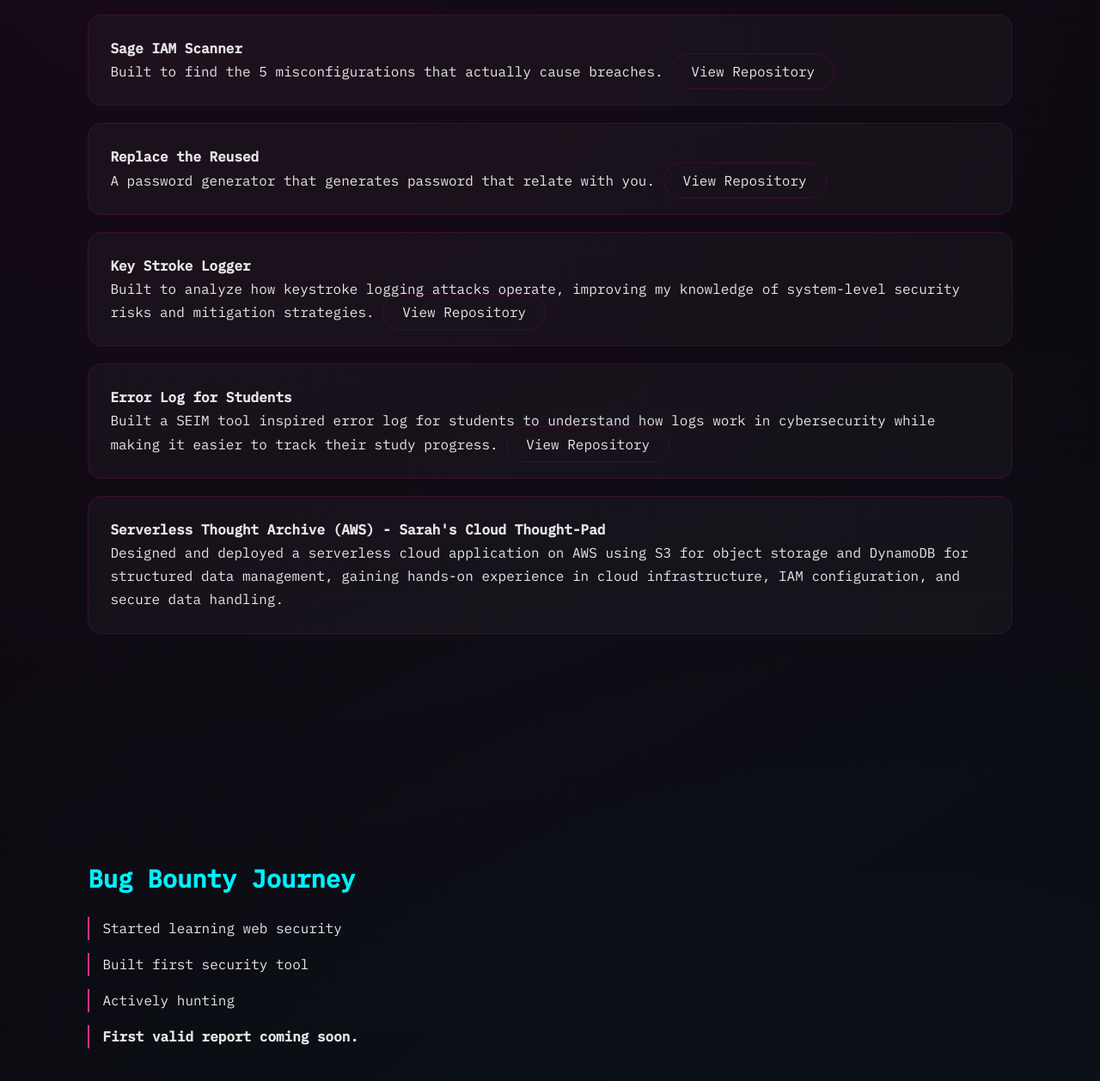
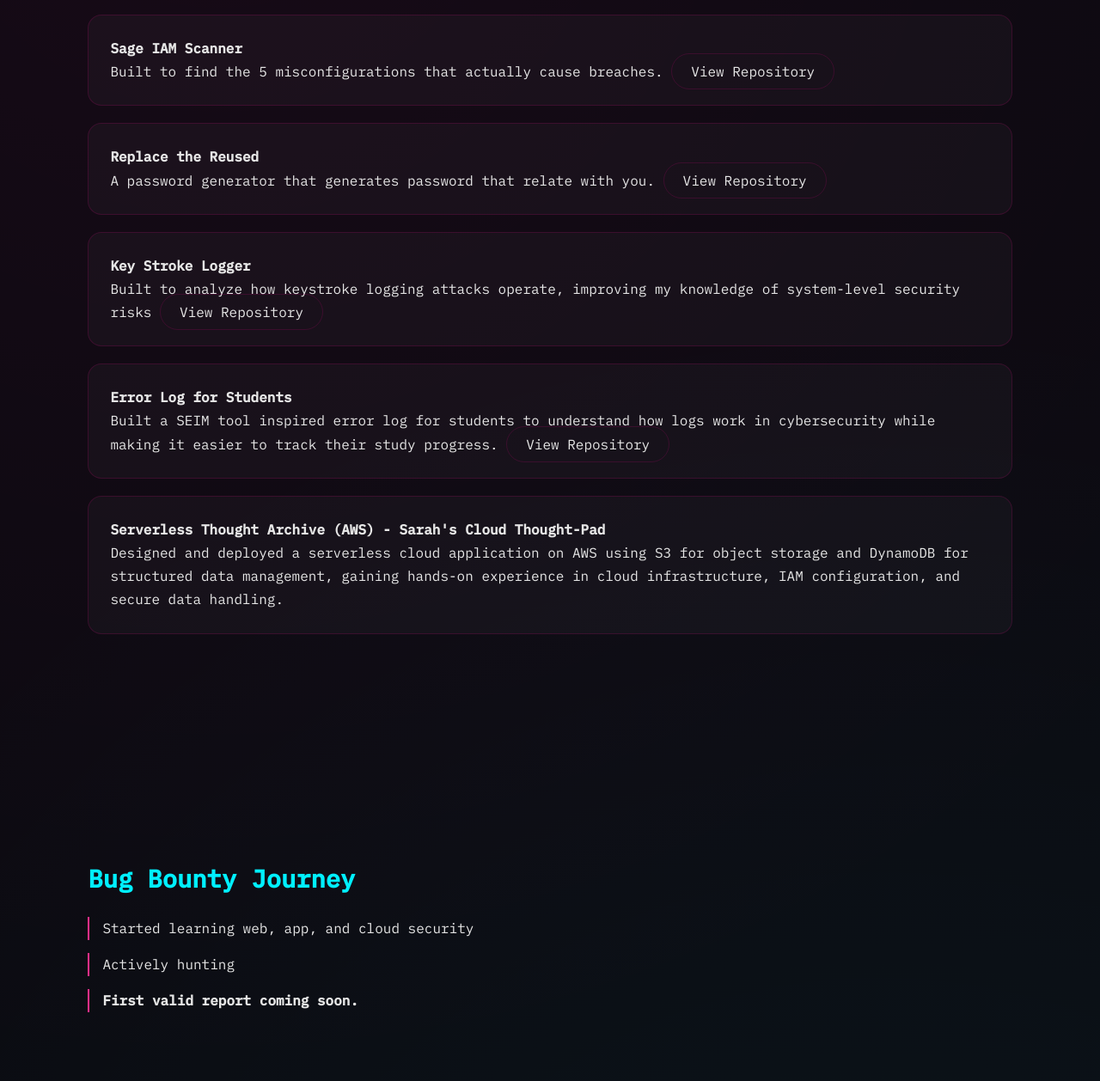
Before and after one commit to SarahModi/Portfolio, a plain HTML site: page index.html in a window 1280 px wide. Shown: the part 1772-3030 px from the top of the page at 86% size. Drawn offline with nearby package versions, Linux system fonts and the light colour scheme.

Commit message:
Revise project descriptions in index.html
Updated descriptions and links for keystroke logger and error log sections.

```diff
--- a/index.html
+++ b/index.html
@@ -252,7 +252,7 @@ footer {
 
   <div class="card">
     <strong>Key Stroke Logger</strong><br>
-    Built to analyze how keystroke logging attacks operate, improving my knowledge of system-level security risks and mitigation strategies.
+    Built to analyze how keystroke logging attacks operate, improving my knowledge of system-level security risks
     <a href="https://github.com/SarahModi/keystroke_logger"
      target="_blank"
      rel="noopener noreferrer"
@@ -264,7 +264,8 @@ footer {
     <div class="card">
     <strong>Error Log for Students</strong><br>
     Built a SEIM tool inspired error log for students to understand how logs work in cybersecurity while making it easier to track their study progress.
-      <a href="https://github.com/SarahModi/math-error-log"
+
+     <a href="https://github.com/SarahModi/math-error-log"
      target="_blank"
      rel="noopener noreferrer"
      class="btn">
@@ -281,8 +282,7 @@ footer {
 
 <section id="journey">
   <h2>Bug Bounty Journey</h2>
-  <div class="timeline-item">Started learning web security</div>
-  <div class="timeline-item">Built first security tool</div>
+  <div class="timeline-item">Started learning web, app, and cloud security</div>
   <div class="timeline-item">Actively hunting</div>
   <div class="timeline-item"><strong>First valid report coming soon.</strong></div>
 </section>
```
